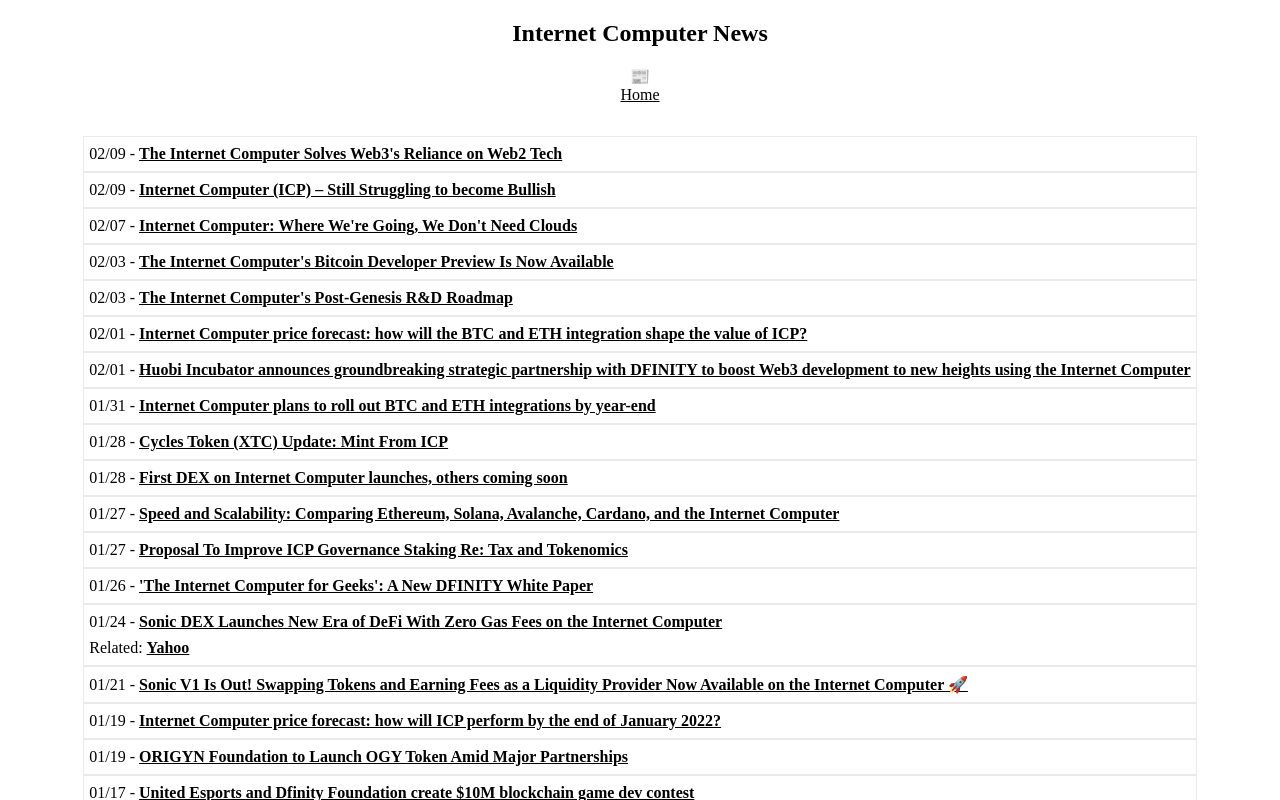
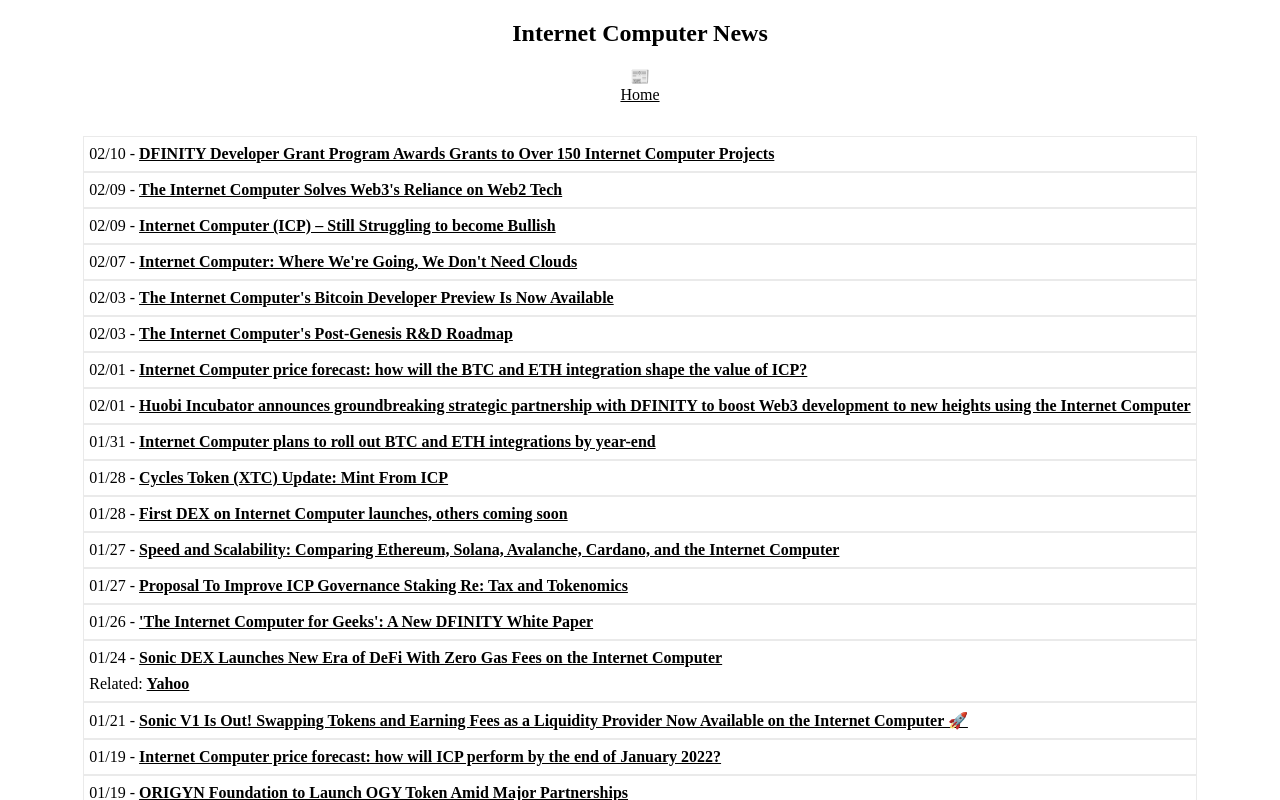
Before and after one commit to rjlucasm/ictoday, a Next.js app: page /news/2022 in a window 1280 px wide. Shown: the top 800 px of the page. Built offline with nearby package versions, Linux system fonts and the light colour scheme.

Commit message:
News 02/10

```diff
--- a/pages/news/2022.js
+++ b/pages/news/2022.js
@@ -17,6 +17,9 @@ export default function News22() {
             <Link href="/"><a style={{ color: 'inherit' }}>Home</a></Link>
 
             <div className="pagesgrid">
+            <div className="pagescard">02/10 -&nbsp;
+                <a href="https://medium.com/dfinity/dfinity-developer-grant-program-awards-grants-to-over-150-internet-computer-projects-d2f8973d02e4" target="_blank" rel="noopener noreferrer">DFINITY Developer Grant Program Awards Grants to Over 150 Internet Computer Projects</a>
+            </div>
             <div className="pagescard">02/09 -&nbsp;
                 <a href="https://medium.com/dfinity/the-internet-computer-solves-web3s-reliance-on-web2-tech-70a6b4eea43f" target="_blank" rel="noopener noreferrer">The Internet Computer Solves Web3&apos;s Reliance on Web2 Tech</a>
             </div>
```
